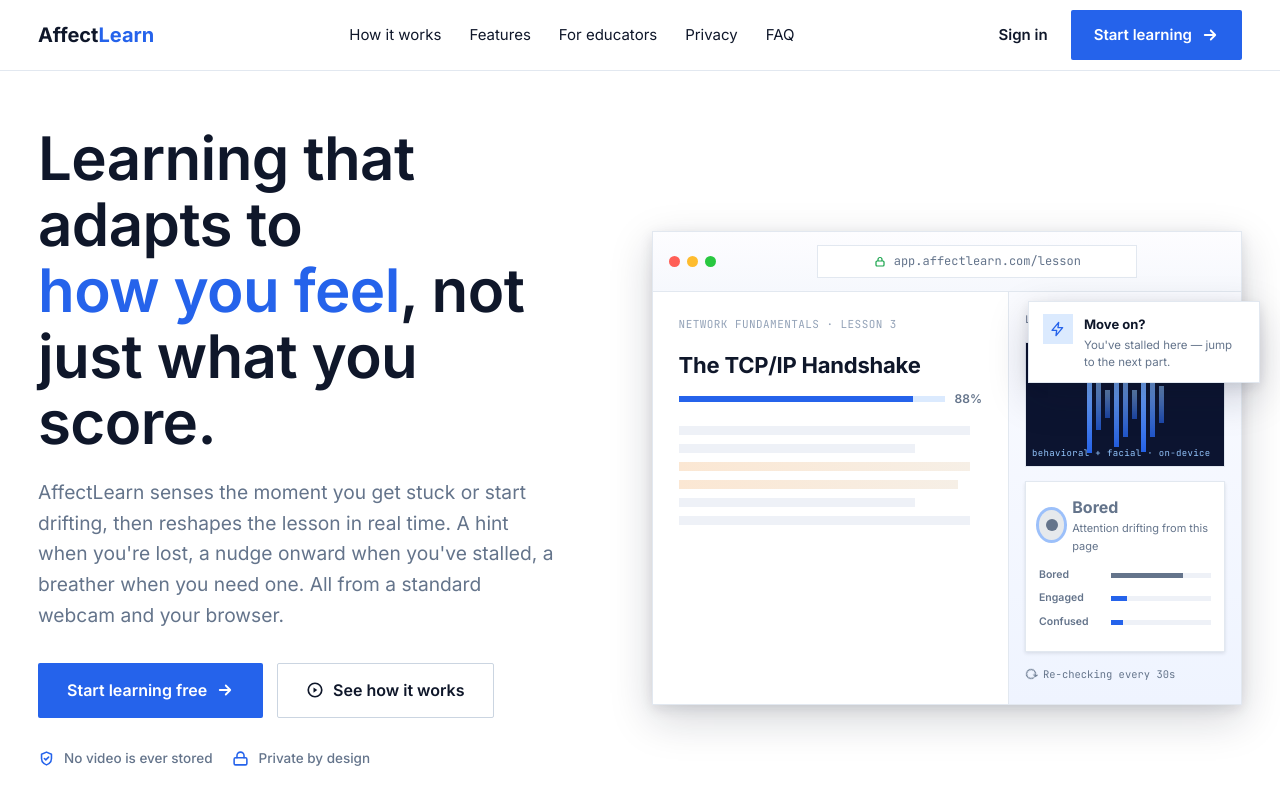
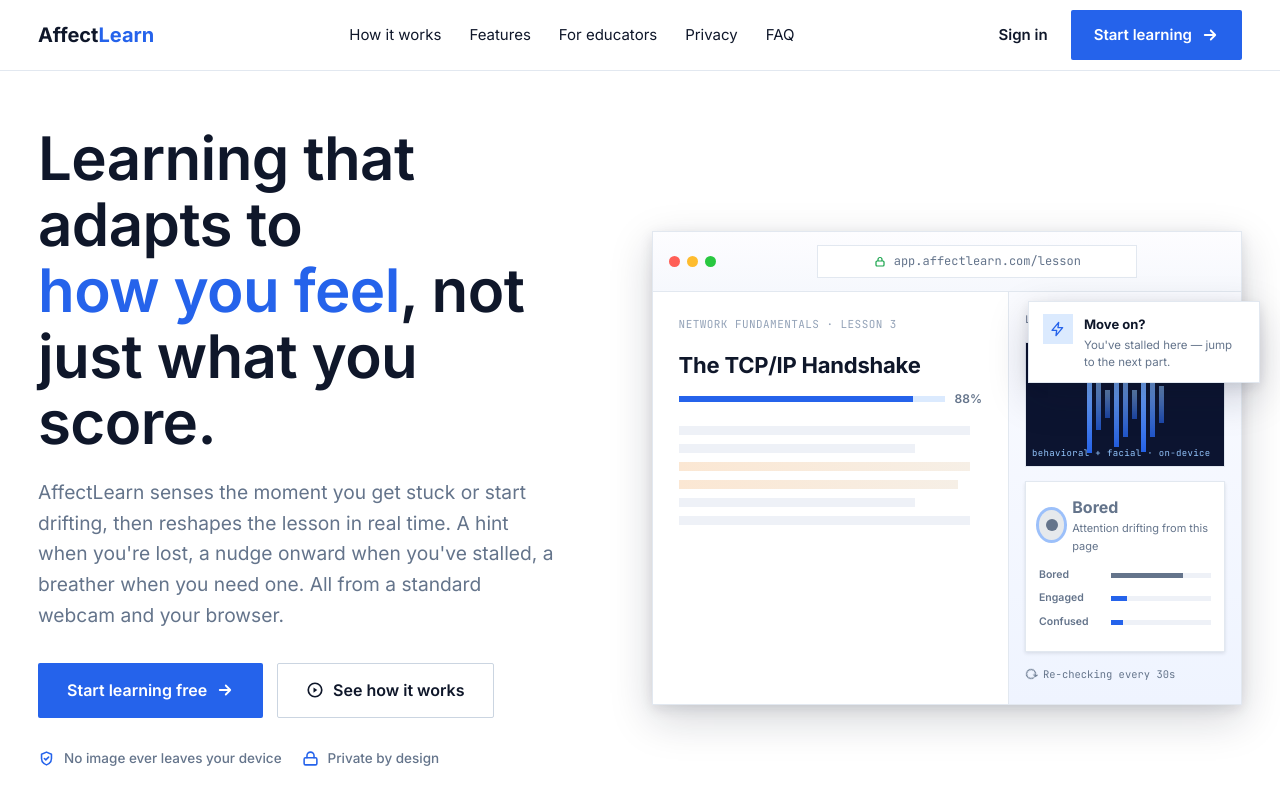
Before and after one commit to lakshitha-dev/AffectLearn, a Next.js app in the folder frontend/: page / in a window 1280 px wide. Shown: the top 792 px of the page. Built offline with nearby package versions, Linux system fonts and the light colour scheme; no server answers.

Commit message:
fix: state the stronger privacy guarantee

```diff
--- a/frontend/src/app/(auth)/layout.tsx
+++ b/frontend/src/app/(auth)/layout.tsx
@@ -13,8 +13,8 @@
 
 const TRUST = [
   {
-    title: "No video is ever stored",
-    body: "Webcam frames are read in memory and discarded — never written to disk.",
+    title: "No image ever leaves your device",
+    body: "Your webcam is read on your own machine. What reaches us is a handful of numbers describing where you are looking, never a picture.",
     icon: (
       <svg viewBox="0 0 24 24" {...iconProps}>
         <path d="M12 3l7 3v6c0 4.5-3 7.5-7 9-4-1.5-7-4.5-7-9V6z" />
--- a/frontend/src/app/layout.tsx
+++ b/frontend/src/app/layout.tsx
@@ -19,7 +19,7 @@
 const SITE_URL = process.env.NEXT_PUBLIC_SITE_URL ?? "https://affectlearn.tech";
 const SITE_NAME = "AffectLearn";
 const SITE_DESCRIPTION =
-  "AffectLearn is an adaptive e-learning platform that senses when you're engaged, confused, bored, or frustrated — using your webcam and reading behavior — and reshapes each lesson in real time with hints, challenges, and breaks. No video is ever stored.";
+  "AffectLearn is an adaptive e-learning platform that senses when you're engaged, confused, bored, or frustrated — using your webcam and reading behavior — and reshapes each lesson in real time with hints, challenges, and breaks. No image ever leaves your device.";
 
 export const metadata: Metadata = {
   metadataBase: new URL(SITE_URL),
--- a/frontend/src/app/page.tsx
+++ b/frontend/src/app/page.tsx
@@ -596,7 +596,7 @@
             </div>
             <div className="hero-trust reveal in d4">
               <span className="t">
-                <Shield /> No video is ever stored
+                <Shield /> No image ever leaves your device
               </span>
               <span className="t">
                 <Lock /> Private by design
```
